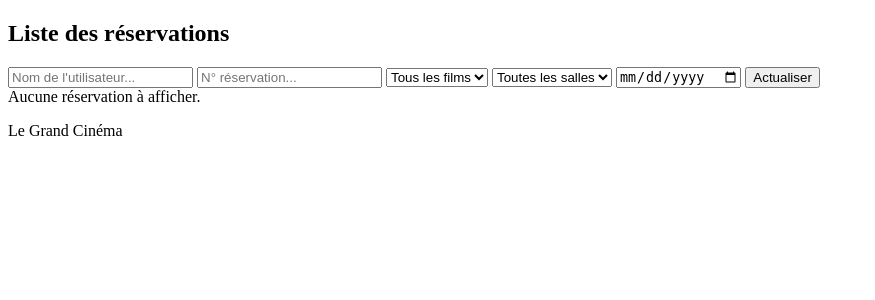
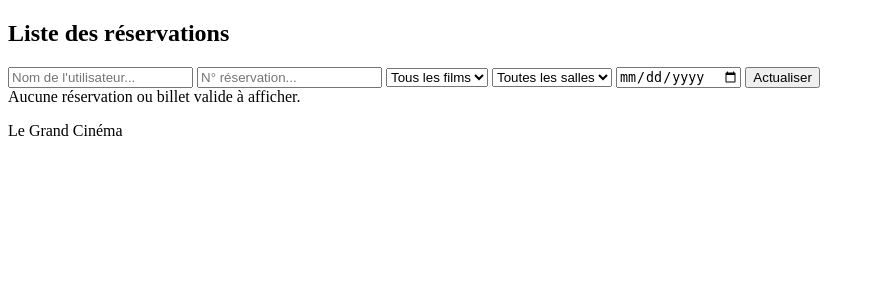
Before and after one commit to AxelDiril/application_grand_cinema, a Laravel app: template resources/views/pages/reservations_list.blade.php in a window 1280 px wide. Shown: the part 98-398 px from the top of the page, without its empty margins (0-875 px from the left). Run offline with Laravel 12, Linux system fonts and the light colour scheme; the template is opened without the code that fills it, so the values that code supplies are empty; parts of the project's set-up code (start-up, migrations or seed data) failed here and were passed over.

Commit message:
feat: Ajout des statuts "valides"/"séance passée" sur les réservations.

```diff
--- a/resources/views/pages/my_tickets.blade.php
+++ b/resources/views/pages/my_tickets.blade.php
@@ -44,6 +44,12 @@
                     {{ number_format($reservation->seats_quantity * 10, 2, ',', ' ') }} €
                 </p>
 
+                @if(\Carbon\Carbon::parse($reservation->screening->screening_date)->isPast())
+                - Statut : Séance passée
+                @else
+                    - Statut : Billet valide
+                @endif
+
                 <a href="{{ url('/download_ticket/' . $reservation->reservation_id) }}">
                     Télécharger mon billet
                 </a>
--- a/resources/views/pages/reservations_list.blade.php
+++ b/resources/views/pages/reservations_list.blade.php
@@ -59,7 +59,7 @@
     </form>
 
     @if($arReservations->isEmpty())
-      Aucune réservation à afficher.
+        Aucune réservation ou billet valide à afficher.
     @else
         @foreach($arReservations as $reservation)
 
@@ -75,6 +75,12 @@
 
             - Nombre de places : {{ $reservation->seats_quantity }}
 
+            @if(\Carbon\Carbon::parse($reservation->screening->screening_date)->isPast())
+                - Statut : Séance passée
+            @else
+                - Statut : Billet valide
+            @endif
+
             <br>
 
         @endforeach
```
Lines whose indentation alone changed are shown as unchanged.
